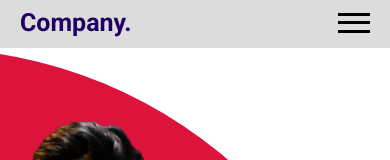
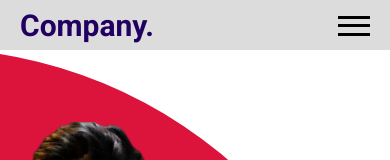
Before and after one commit to ghousali97/portfolio-site, a React (Create React App) app: page / in a window 390 px wide. Shown: the top 160 px of the page. Built offline with nearby package versions, Linux system fonts and the light colour scheme.

Commit message:
added responsiveness

```diff
--- a/src/app.css
+++ b/src/app.css
@@ -36,7 +36,7 @@
 
     .app .sections {
 
-        height: calc(100dvh - 48px);
+        height: calc(100dvh - 50px);
 
 
         position: relative;
@@ -49,7 +49,7 @@
     .app .sections>* {
 
 
-        height: calc(100dvh - 48px);
+        height: calc(100dvh - 50px);
 
     }
 }
--- a/src/components/intro/intro.css
+++ b/src/components/intro/intro.css
@@ -153,7 +153,7 @@
 
     .intro .right a {
         position: absolute;
-        bottom: 10%;
+        bottom: 5%;
         left: 45%;
     }
 
--- a/src/components/topbar/topbar.css
+++ b/src/components/topbar/topbar.css
@@ -97,7 +97,7 @@
 
 @media (max-width: 1200px) {
     .topbar {
-        height: 48px;
+        height: 50px;
     }
 
     .topbar .wrapper {
@@ -109,7 +109,7 @@
     }
 
     .topbar .wrapper .logo {
-        font-size: 25px;
+        font-size: 30px;
     }
 
     .topbar .wrapper .right .hamburger {
```
